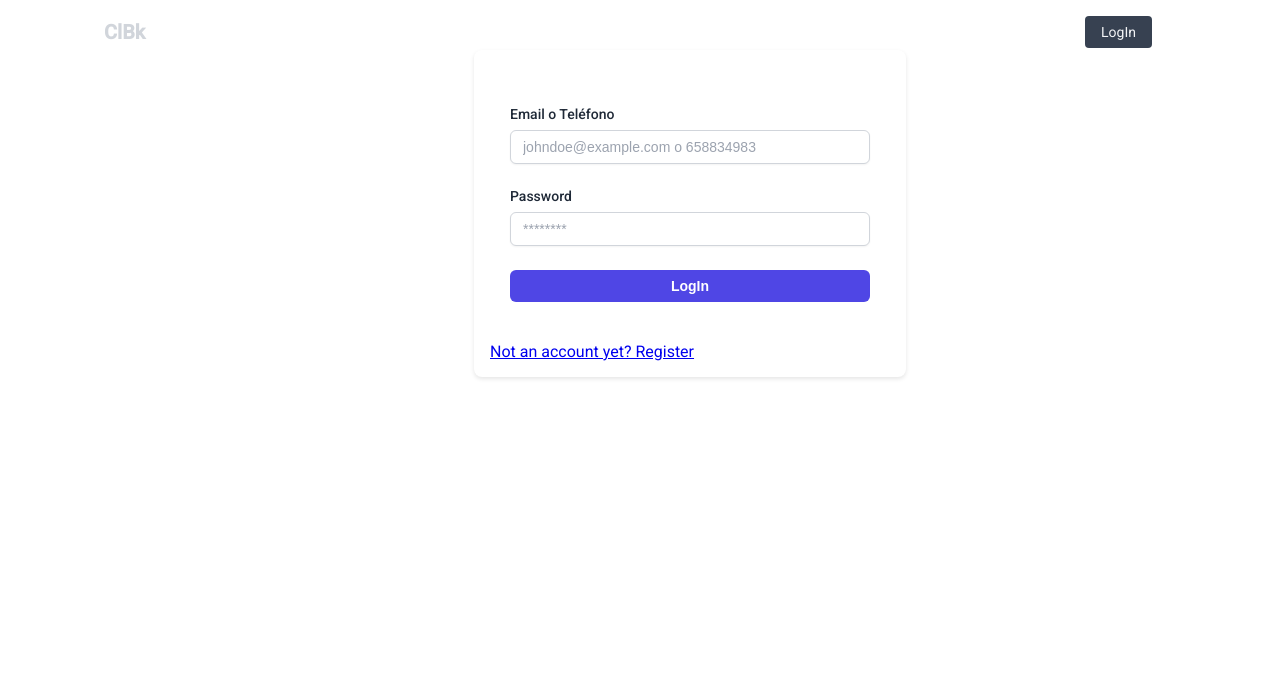
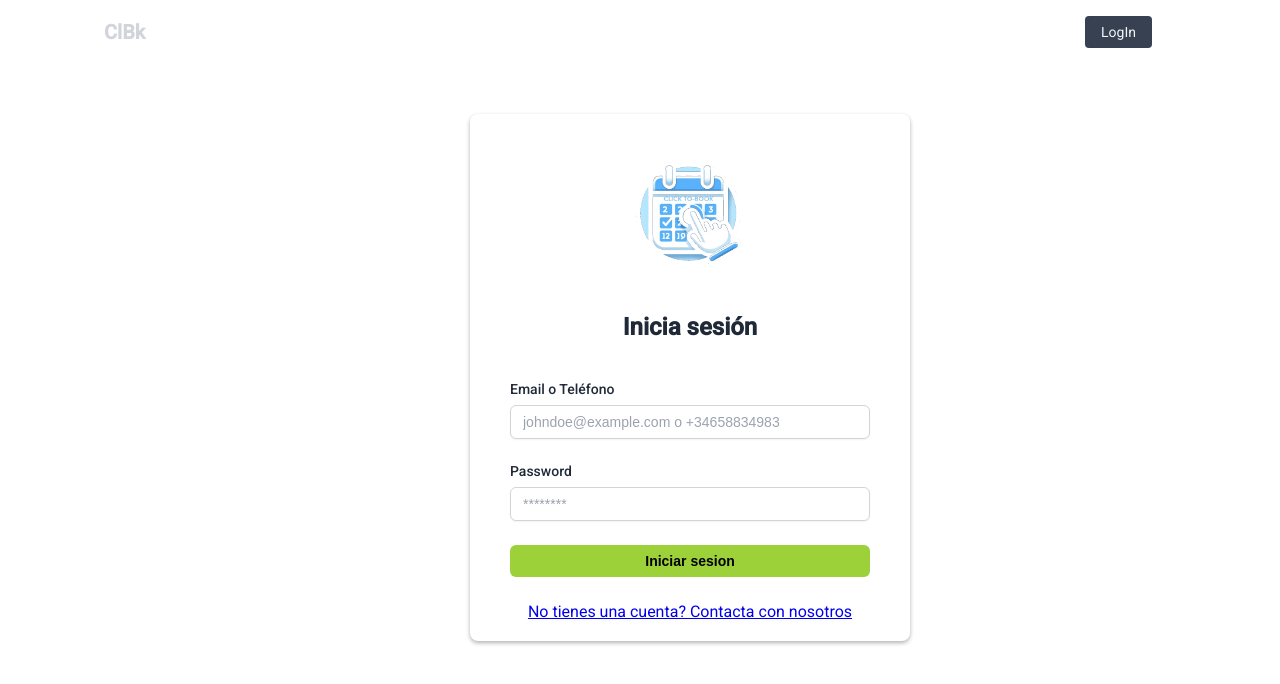
Before and after one commit to CarlosAlcantud/clickToBook, an Angular app in the folder client/: page /auth/login in a window 1280 px wide. Shown: the top 684 px of the page. Built offline with nearby package versions, Linux system fonts and the light colour scheme.

Commit message:
Sprint 22: Mejora de UI del login para capturar y mostrar los errores correctamente.

```diff
--- a/client/src/app/auth/auth.service.ts
+++ b/client/src/app/auth/auth.service.ts
@@ -92,8 +92,9 @@ export class AuthService {
     login(identifier: string, password: string) {
     console.log("Metodo/ login()");
     const authData = {identifier: identifier, password: password};
-        this.http.post<{token: string, expiresIn: number}>('http://localhost:3000/auth/login', authData)
-        .subscribe(response => {
+    return this.http.post<{token: string, expiresIn: number, message?: string}>('http://localhost:3000/auth/login', authData)
+        .pipe(
+            map(response => {
                 const token = response.token;
                 console.log("Authenticated = " + token);
                 if(token) {
@@ -115,8 +116,11 @@ export class AuthService {
                     else{
                         this.router.navigate(['/']);
                     }
+                    return { success: true, message: 'Login successful' };
                 }
-        });
+                return { success: false, message: response.message || 'Unknown error' };
+            })
+        );
     }
 
     getClient() {
--- a/client/src/app/auth/login/login.component.css
+++ b/client/src/app/auth/login/login.component.css
@@ -1,12 +1,18 @@
 :host{
-    display: block;
+    display: flex;
+    flex-direction: column;
+    align-items: center;
+    justify-content: center;
     background-color: white; /* Fondo blanco */
-
-    padding: 16px; /* Espacio interno */
-    box-shadow: 0 2px 4px rgba(0, 0, 0, 0.1); /* Sombra para darle un efecto de elevación */
+    /* min-height: calc(100vh - 64px); */
+    padding: 20px; /* Espacio interno */
+    box-shadow: 0 2px 4px rgba(0, 0, 0, 0.3); /* Sombra para darle un efecto de elevación */
     border-radius: 8px; /* Bordes redondeados */
     max-width: 400px; /* Ancho máximo */
+    max-height: auto; /* Altura máxima */
     margin: 0 auto; /* Centrar horizontalmente */
+    margin-top: 64px; /* Espacio superior */
+
 }
 * {
     margin: 0;
@@ -14,6 +20,25 @@
     box-sizing: border-box;
 }
 
+.logo-container {
+     /* Reducir el margen inferior */
+    display: flex;
+    justify-content: center;
+
+}
+
+  .logo {
+    width: 150px;
+    height: auto;
+  }
+
+  .login-title {
+    font-size: 1.5rem; /* Tamaño más pequeño para el título */
+    text-align: center; /* Centrar el título */ /* Pequeño margen superior */
+    margin-bottom: 1rem; /* Margen inferior antes del formulario */
+    color: #1f2937; /* Color que coincide con otros textos */
+    font-weight: 600; /* Peso de la fuente medio */
+}
 /* General form styles */
 .form {
     display: flex;
@@ -21,9 +46,9 @@
     gap: 24px;
     width: 100%;
     max-width: 400px;
-    margin: 0 auto;
-    padding: 40px 20px;
+    padding: 5px 20px;
     border-radius: 0.375rem;
+    margin-bottom: 20px;
 
 }
 
@@ -73,7 +98,6 @@
     margin-top: 8px;
     font-size: 0.875rem;
     color: #f87171; /* text-red-500 */
-    display: none;
 }
 
 /* Show error message when input is invalid */
@@ -89,8 +113,8 @@
     padding: 8px 12px;
     font-size: 0.875rem;
     font-weight: 600;
-    color: white;
-    background-color: #4f46e5; /* bg-indigo-600 */
+    color: black;
+    background-color: #9CD139; /* bg-indigo-600 */
     border-radius: 0.375rem;
     border: none;
     cursor: pointer;
@@ -98,7 +122,7 @@
 }
 
 .submit-button:hover {
-    background-color: #4338ca; /* hover:bg-indigo-500 */
+    background-color: #bcf05c; /* hover:bg-indigo-500 */
 }
 
 .submit-button:disabled {
@@ -118,3 +142,13 @@
     font-size: 0.875rem;
     color: #1f2937; /* text-gray-900 */
 }
+
+.error-input {
+    border: 2px solid #ff0000 !important;
+    background-color: #fff0f0;
+}
+
+.general-error {
+  text-align: center;
+  margin-bottom: 1rem;
+}
--- a/client/src/app/auth/login/login.component.html
+++ b/client/src/app/auth/login/login.component.html
@@ -1,5 +1,9 @@
-<form class="form" (submit) ="onLogin(loginForm)" ngForm #loginForm="ngForm" >
-    <div class="form-group" >
+<form class="form" (submit)="onLogin(loginForm)" ngForm #loginForm="ngForm">
+    <div class="logo-container">
+      <img src="assets/logo.png" alt="ClickToBook Logo" class="logo" />
+    </div>
+    <div class="login-title">Inicia sesión</div>
+    <div class="form-group">
         <label for="identifier" class="form-label">Email o Teléfono</label>
         <input
             ngModel
@@ -7,12 +11,15 @@
             name="identifier"
             type="text"
             autocomplete="username"
-            placeholder="johndoe@example.com o 658834983"
+            placeholder="johndoe@example.com o +34658834983"
             required
             class="form-input"
+            [ngClass]="{'error-input': !userExists}"
             #identifierInput="ngModel"
+            (input)="clearError()"
         />
-        <p class="form-error" *ngIf="identifierInput.invalid">Por favor introduce un email o teléfono válido.</p>
+        <p class="form-error" *ngIf="formnotValid">Por favor introduce un email o teléfono válido.</p>
+        <p class="form-error" *ngIf="!userExists">{{ userMessage }}</p>
     </div>
 
     <div class="form-group">
@@ -26,13 +33,16 @@
             placeholder="********"
             required
             class="form-input"
+            [ngClass]="{'error-input': wrongPassword}"
             #passwordInput="ngModel"
+            (input)="clearError()"
         />
-        <p class="form-error" *ngIf="passwordInput.invalid">Please input your password.</p>
+        <p class="form-error" *ngIf="formnotValid">Por favor introduce tu contraseña</p>
+        <p class="form-error" *ngIf="wrongPassword">{{ userMessage }}</p>
     </div>
 
     <div class="form-group">
-        <button type="submit" class="submit-button">LogIn</button>
+        <button type="submit" class="submit-button">Iniciar sesion</button>
     </div>
 </form>
-<a href="/auth/register">Not an account yet? Register</a>
+<a href="https://api.whatsapp.com/send/?phone=34967675072&text=Hola+tengo+una+consulta&app_absent=0">No tienes una cuenta? Contacta con nosotros</a>
--- a/client/src/app/auth/login/login.component.ts
+++ b/client/src/app/auth/login/login.component.ts
@@ -1,12 +1,12 @@
 import {Component } from '@angular/core';
 import {NgForm, FormsModule} from '@angular/forms';
-import { NgIf } from '@angular/common';
+import { NgIf, NgClass } from '@angular/common';
 import { AuthService } from '../auth.service';
 
 @Component({
     selector: 'login',
     standalone: true,
-    imports: [FormsModule, NgIf],
+    imports: [FormsModule, NgIf, NgClass],
     templateUrl: './login.component.html',
     styleUrl: './login.component.css'
 })
@@ -15,12 +15,48 @@ export class LoginComponent {
   constructor(public authService: AuthService) {}
 
 
+  userExists: boolean = true; // Variable para controlar la existencia del usuario
+  userMessage: string = ''; // Mensaje para mostrar al usuario
+  formnotValid: boolean = false; // Variable para controlar la validez del formulario
+  wrongPassword: boolean = false; // Variable para controlar si la contraseña es incorrecta
 
+  onLogin(form: NgForm) {
+    if (form.invalid) {
+        this.formnotValid = true; // Cambia el estado si el formulario es inválido
+        return;
+    }
 
-  onLogin(loginForm: NgForm) {
-    if (loginForm.invalid) {
-      return;
+    this.authService.login(form.value.identifier, form.value.password)
+        .subscribe({
+            next: (response) => {
+                if (response.success) {
+                    console.log('Login exitoso:', response.message);
+                    // Aquí puedes mostrar un mensaje de éxito si lo deseas
+                } else {
+                    console.log('Error en login:', response.message);
+                    // Aquí puedes mostrar el mensaje de error al usuario
+                }
+            },
+            error: (error) => {
+                console.error('Error en la petición:', error.error.message);
+                this.userMessage = error.error.message;
+                if (this.userMessage === 'El usuario no existe') {
+                  this.userExists = false;
+                }
+                else if (this.userMessage === 'Contraseña incorrecta') {
+                  this.wrongPassword = true;
+                }
+
+                 // Cambia el estado si hay un error
+                 // Guarda el mensaje de error
+                // Aquí puedes manejar errores de red u otros errores
+            }
+        });
+}
+clearError() {
+        this.userExists = true;
+        this.formnotValid = false;
+        this.userMessage = '';
+        this.wrongPassword = false; // Resetea el estado de la contraseña incorrecta
     }
-    this.authService.login(loginForm.value.identifier, loginForm.value.password);
-  }
 }
```
Also changed, not shown: 1 other file (tests, documents, lock files or other folders). Lines whose indentation alone changed are shown as unchanged.
